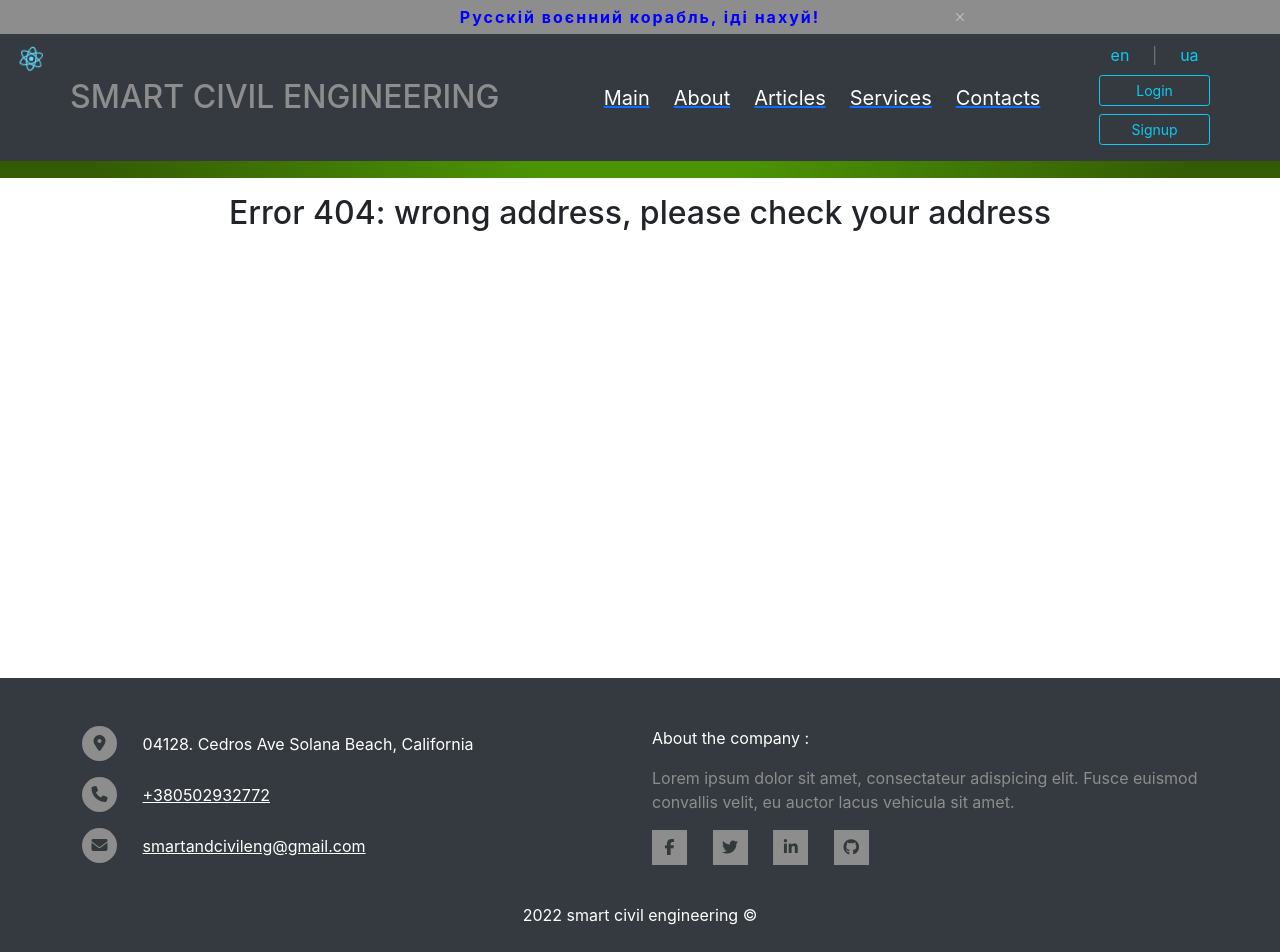
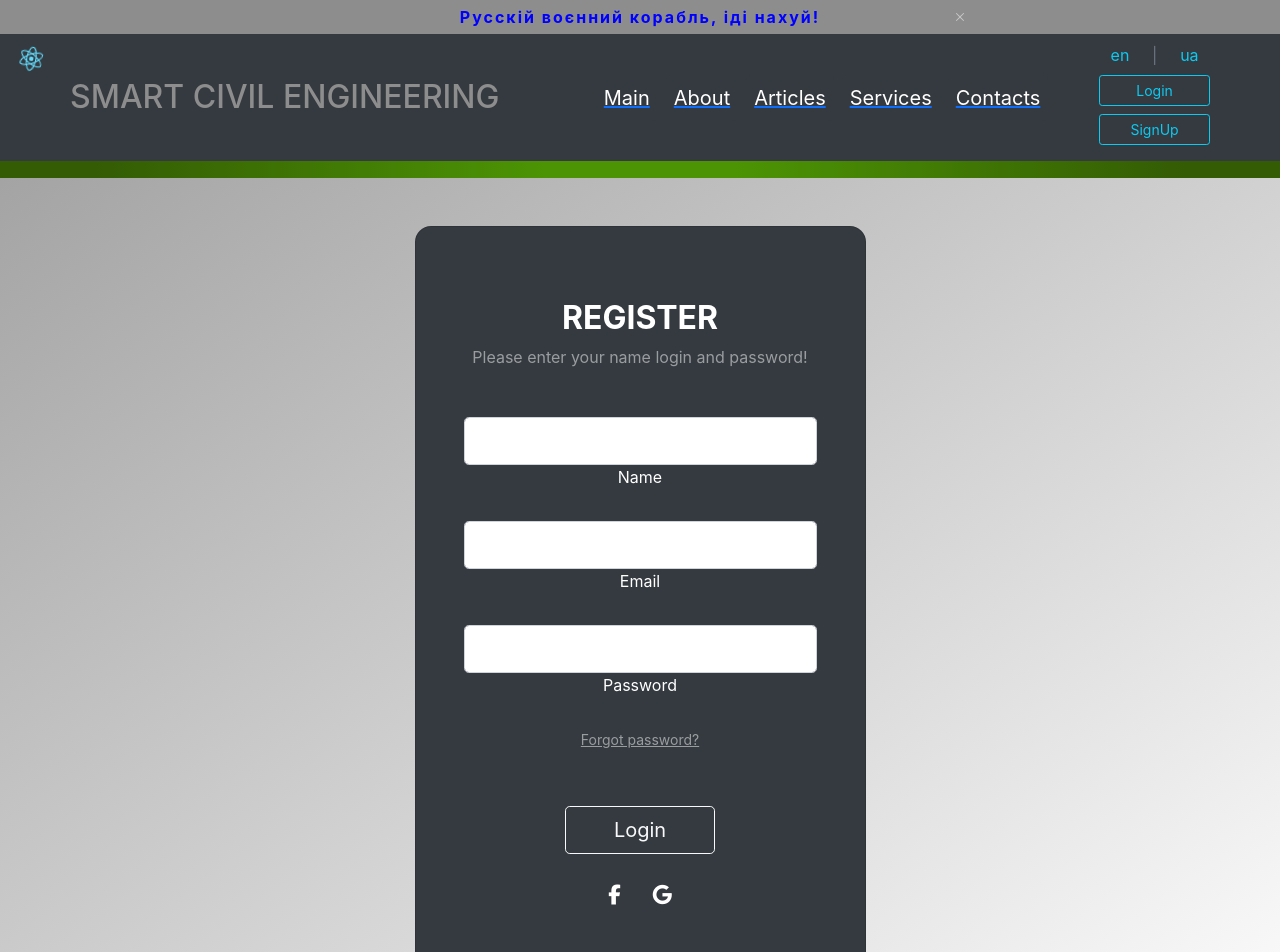
Before and after one commit to greentoss/smartcivilengineering_FE, a React (Create React App) app: page /register in a window 1280 px wide. Shown: the top 952 px of the page. Built offline with nearby package versions, Linux system fonts and the light colour scheme.

Commit message:
added login and register cards

```diff
--- a/src/App.js
+++ b/src/App.js
@@ -10,6 +10,8 @@ import HeaderMain from "./components/HeaderMain";
 import FooterMain from "./components/FooterMain";
 import Banner from "./components/Banner"
 import Contacts from "./components/Contacts";
+import Login from "./components/Login";
+import Register from "./components/Register";
 
 function App() {
   return (
@@ -23,6 +25,8 @@ function App() {
                 <Route path='/articles' element = {<Articles />} />
                 <Route path='/services' element = {<Services />} />
                 <Route path='/contacts' element = {<Contacts />} />
+                <Route path='/login' element = {<Login />} />
+                <Route path='/register' element = {<Register />} />
                 <Route path = '*' element = {<ClientError />} />
             </Routes>
             <FooterMain />
--- a/src/components/HeaderMain/index.js
+++ b/src/components/HeaderMain/index.js
@@ -32,8 +32,10 @@ function HeaderMain() {
                                         <span className='text-secondary d-inline-block'>|</span>
                                         <span className='text-info d-inline-block'>ua</span>
                                     </div>
-                                    <button className='btn btn-sm btn-outline-info w-100 mb-2' type='button'>Login</button>
-                                    <button className='btn btn-sm btn-outline-info w-100 mb-2' type='button'>Signup</button>
+                                    <Link to='/login'><button className='btn btn-sm btn-outline-info w-100 mb-2' type='button'>Login</button></Link>
+                                    <Link to='/register'><button className='btn btn-sm btn-outline-info w-100 mb-2' type='button'>SignUp</button></Link>
+                                    {/*<button className='btn btn-sm btn-outline-info w-100 mb-2' type='button'>Login</button>*/}
+                                    {/*<button className='btn btn-sm btn-outline-info w-100 mb-2' type='button'>Signup</button>*/}
                                 </div>
                             </div>
                         </div>
--- /dev/null
+++ b/src/components/Login/index.js
@@ -0,0 +1,56 @@
+import './login.css';
+import {Link} from "react-router-dom";
+
+function Login() {
+    return (
+            <section className="login-gradient-custom">
+                {/*vh-100*/}
+                <div className="container py-5 h-100">
+                    <div className="row d-flex justify-content-center align-items-center h-100">
+                        <div className="col-12 col-md-8 col-lg-6 col-xl-5">
+                            <div className="card text-white login-card">
+                                <div className="card-body p-5 text-center">
+
+                                    <div className="mb-md-5 mt-md-4 pb-5">
+
+                                        <h2 className="fw-bold mb-2 text-uppercase">Login</h2>
+                                        <p className="text-white-50 mb-5">Please enter your name login and password!</p>
+
+                                        <div className="form-outline form-white mb-4">
+                                            <input type="email" id="typeEmailX"
+                                                   className="form-control form-control-lg"/>
+                                            <label className="form-label" htmlFor="typeEmailX">Email</label>
+                                        </div>
+
+                                        <div className="form-outline form-white mb-4">
+                                            <input type="password" id="typePasswordX"
+                                                   className="form-control form-control-lg"/>
+                                            <label className="form-label" htmlFor="typePasswordX">Password</label>
+                                        </div>
+
+                                        <p className="small mb-5 pb-lg-2"><a className="text-white-50" href="#">Forgot password?</a></p>
+
+                                        <button className="btn btn-outline-light btn-lg px-5" type="submit">Login</button>
+
+                                        <div className="d-flex justify-content-center text-center mt-4 pt-1 w-100 px-5">
+                                            <a href="#" className="text-white mx-3"><i className="fab fa-facebook-f fa-lg"/></a>
+                                            {/*<a href="#" className="text-white"><i className="fab fa-twitter fa-lg mx-4 px-2"/></a>*/}
+                                            <a href="#" className="text-white mx-3"><i className="fab fa-google fa-lg"/></a>
+                                        </div>
+
+                                    </div>
+
+                                    <div>
+                                        <p className="mb-0">Don't have an account? <Link to='/register'><a href="#" className="text-white-50 fw-bold">SignUp</a></Link></p>
+                                    </div>
+
+                                </div>
+                            </div>
+                        </div>
+                    </div>
+                </div>
+            </section>
+    );
+}
+
+export default Login;
--- /dev/null
+++ b/src/components/Login/login.css
@@ -0,0 +1,15 @@
+.login-gradient-custom {
+    /* fallback for old browsers */
+    background: #8d8d8d;
+
+    /* Chrome 10-25, Safari 5.1-6 */
+    background: -webkit-linear-gradient(to right bottom, rgba(141, 141, 141, 0.8), rgba(255, 255, 255, 1));
+
+    /* W3C, IE 10+/ Edge, Firefox 16+, Chrome 26+, Opera 12+, Safari 7+ */
+    background: linear-gradient(to right bottom, rgba(141, 141, 141, 0.8), rgba(255, 255, 255, 1))
+}
+
+.login-card {
+    border-radius: 1rem;
+    background-color: #343a40;
+}
--- /dev/null
+++ b/src/components/Register/index.js
@@ -0,0 +1,57 @@
+
+
+function Register() {
+    return (
+        <section className="login-gradient-custom">
+            {/*vh-100*/}
+            <div className="container py-5 h-100">
+                <div className="row d-flex justify-content-center align-items-center h-100">
+                    <div className="col-12 col-md-8 col-lg-6 col-xl-5">
+                        <div className="card text-white login-card">
+                            <div className="card-body p-5 text-center">
+
+                                <div className="mb-md-5 mt-md-4 pb-5">
+
+                                    <h2 className="fw-bold mb-2 text-uppercase">Register</h2>
+                                    <p className="text-white-50 mb-5">Please enter your name login and password!</p>
+
+                                    <div className="form-outline form-white mb-4">
+                                        <input type="name" id="typeNameX"
+                                               className="form-control form-control-lg"/>
+                                        <label className="form-label" htmlFor="typeNameX">Name</label>
+                                    </div>
+
+                                    <div className="form-outline form-white mb-4">
+                                        <input type="email" id="typeEmailX"
+                                               className="form-control form-control-lg"/>
+                                        <label className="form-label" htmlFor="typeEmailX">Email</label>
+                                    </div>
+
+                                    <div className="form-outline form-white mb-4">
+                                        <input type="password" id="typePasswordX"
+                                               className="form-control form-control-lg"/>
+                                        <label className="form-label" htmlFor="typePasswordX">Password</label>
+                                    </div>
+
+                                    <p className="small mb-5 pb-lg-2"><a className="text-white-50" href="#">Forgot password?</a></p>
+
+                                    <button className="btn btn-outline-light btn-lg px-5" type="submit">Login</button>
+
+                                    <div className="d-flex justify-content-center text-center mt-4 pt-1 w-100 px-5">
+                                        <a href="#" className="text-white mx-3"><i className="fab fa-facebook-f fa-lg"/></a>
+                                        {/*<a href="#" className="text-white"><i className="fab fa-twitter fa-lg mx-4 px-2"/></a>*/}
+                                        <a href="#" className="text-white mx-3"><i className="fab fa-google fa-lg"/></a>
+                                    </div>
+
+                                </div>
+
+                            </div>
+                        </div>
+                    </div>
+                </div>
+            </div>
+        </section>
+    );
+}
+
+export default Register;
```
